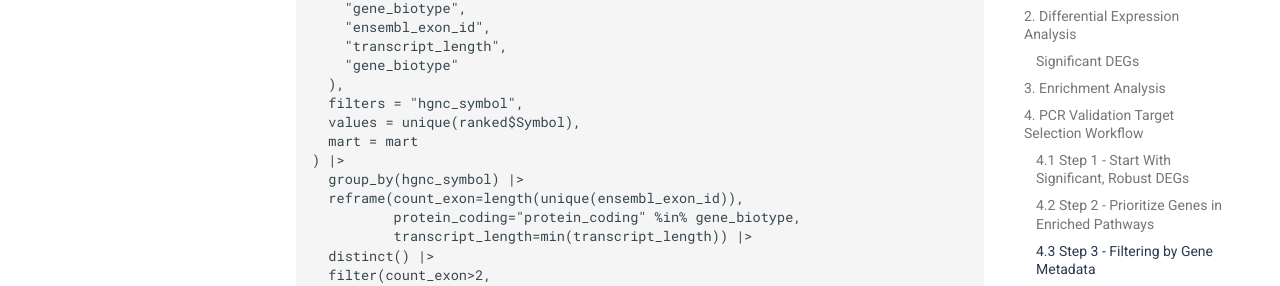
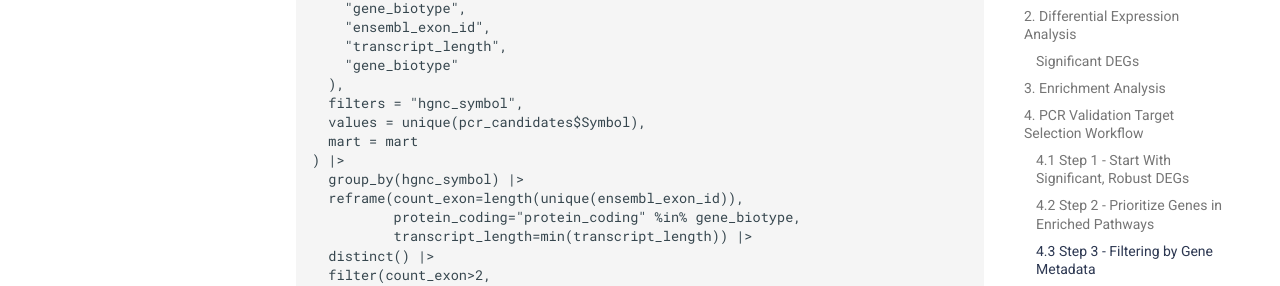
Before and after one commit to comp-tox-jhu/CompToxLab, an MkDocs documentation site: the page built from docs/omics/transcriptomics/pcr_validation/pcr.md, in a window 1280 px wide and 900 px high, scrolled down 4928 px. Shown: the part 356-642 px from the top of the window. Built offline with MkDocs 1.6.1 and Material for MkDocs 9.7.7, drawn with Linux system fonts in a browser that asks for light colours; comment, search, counter and statistics services are not loaded; some of the changed text lies outside the part shown.

Commit message:
Update PCR validation to use pcr_candidates

```diff
--- a/docs/omics/transcriptomics/pcr_validation/pcr.md
+++ b/docs/omics/transcriptomics/pcr_validation/pcr.md
@@ -209,7 +209,7 @@ gene_meta <- getBM(
     "gene_biotype"
   ),
   filters = "hgnc_symbol",
-  values = unique(ranked$Symbol),
+  values = unique(pcr_candidates$Symbol),
   mart = mart
 ) |>
   group_by(hgnc_symbol) |>
```
